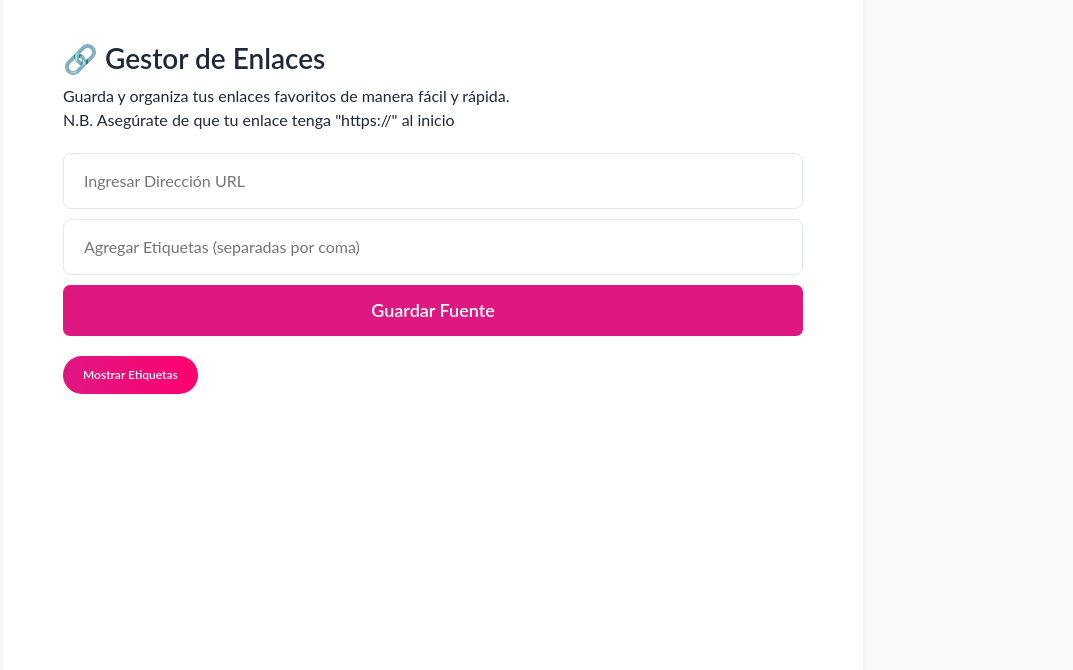
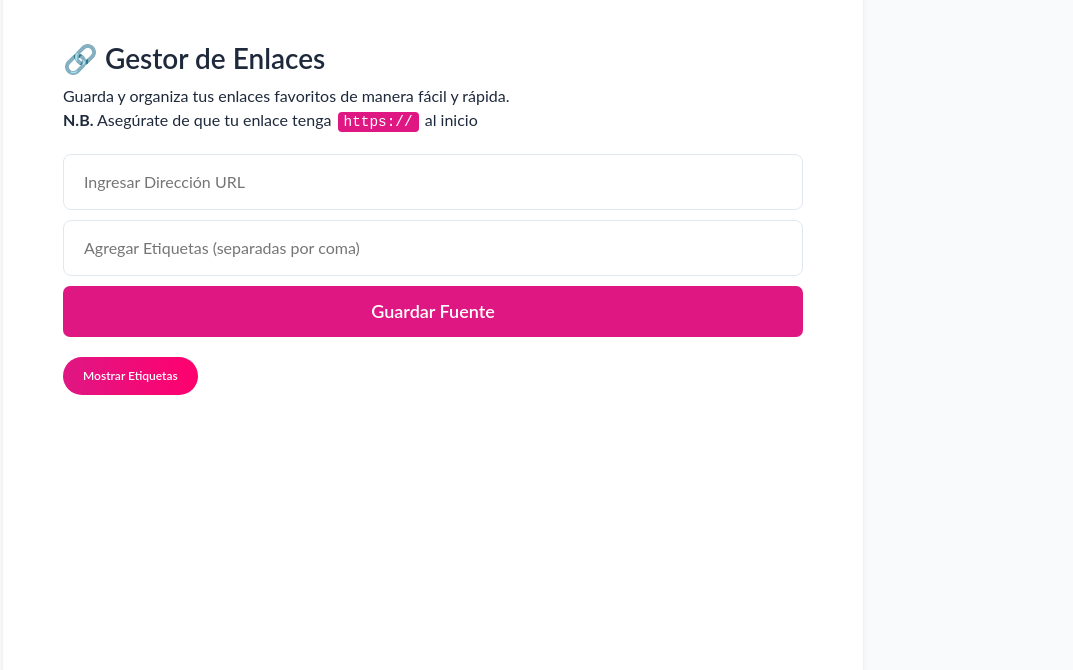
Before and after one commit to Bebell-Digital-Solutions/links-manager, a plain HTML site: page es-v03.html in a window 1280 px wide. Shown: the part 130-800 px from the top of the page, without its empty margins (207-1280 px from the left). Drawn offline with nearby package versions, Linux system fonts and the light colour scheme.

Commit message:
Update es-v03.html

```diff
--- a/es-v03.html
+++ b/es-v03.html
@@ -338,6 +338,20 @@
     color: var(--primary);
 }
 
+
+
+.https-badge {
+  background-color: #df1783;
+  color: white;
+  padding: 2px 6px;
+  border-radius: 4px;
+  font-size: 0.9em;
+  font-family: monospace;
+  margin: 0 2px;
+}
+
+
+
   </style>
 
         <!-- Widget BACK-TO-TOP -->
@@ -408,8 +422,8 @@
 
   <div id="bookmark-tool">
     <h1>🔗 Gestor de Enlaces</h1>
-    <p>Guarda y organiza tus enlaces favoritos de manera fácil y rápida.<br>N.B. Asegúrate de que tu enlace tenga "https://" al inicio</p>
-
+<p>Guarda y organiza tus enlaces favoritos de manera fácil y rápida.<br>
+<strong>N.B.</strong> Asegúrate de que tu enlace tenga <span class="https-badge">https://</span> al inicio</p>
 
 
     <input type="text" id="url-input" placeholder="Ingresar Dirección URL">
```
